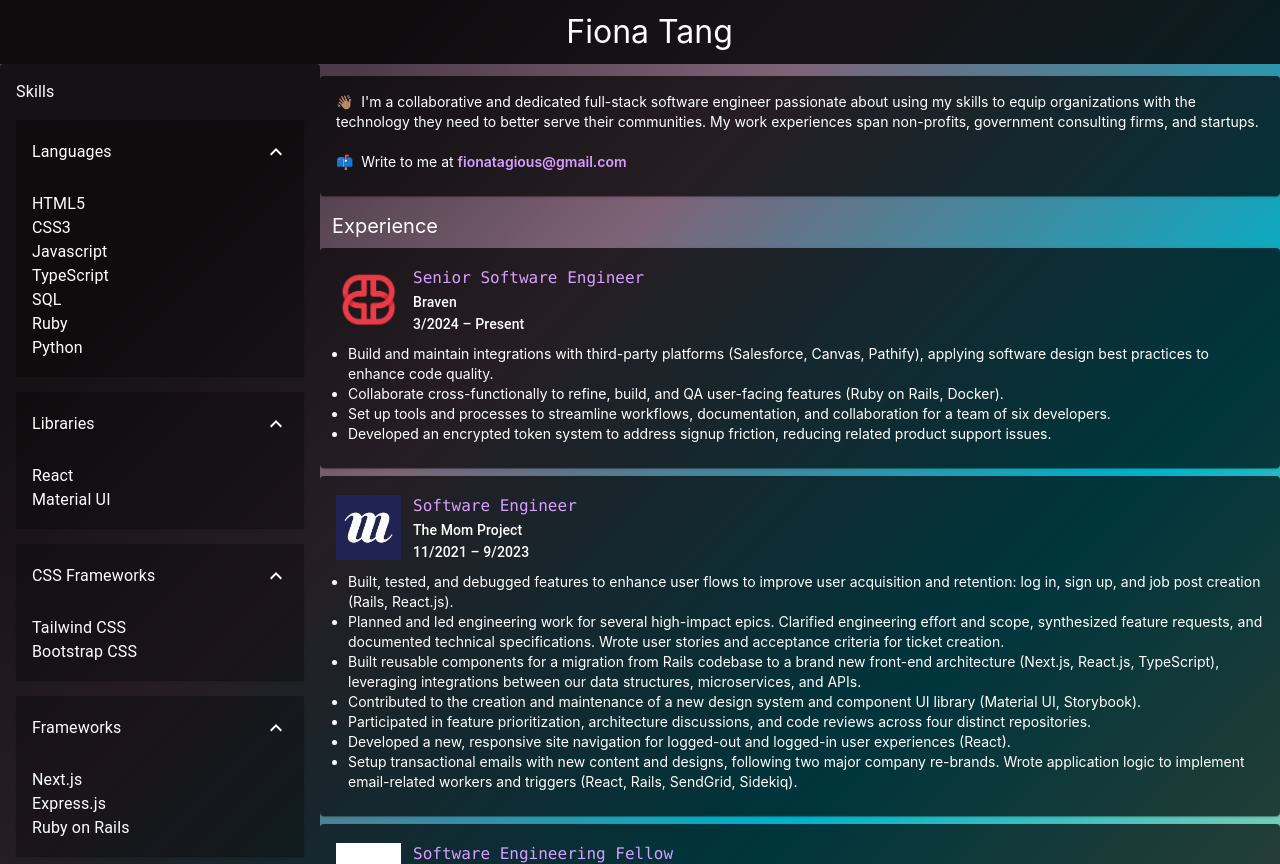
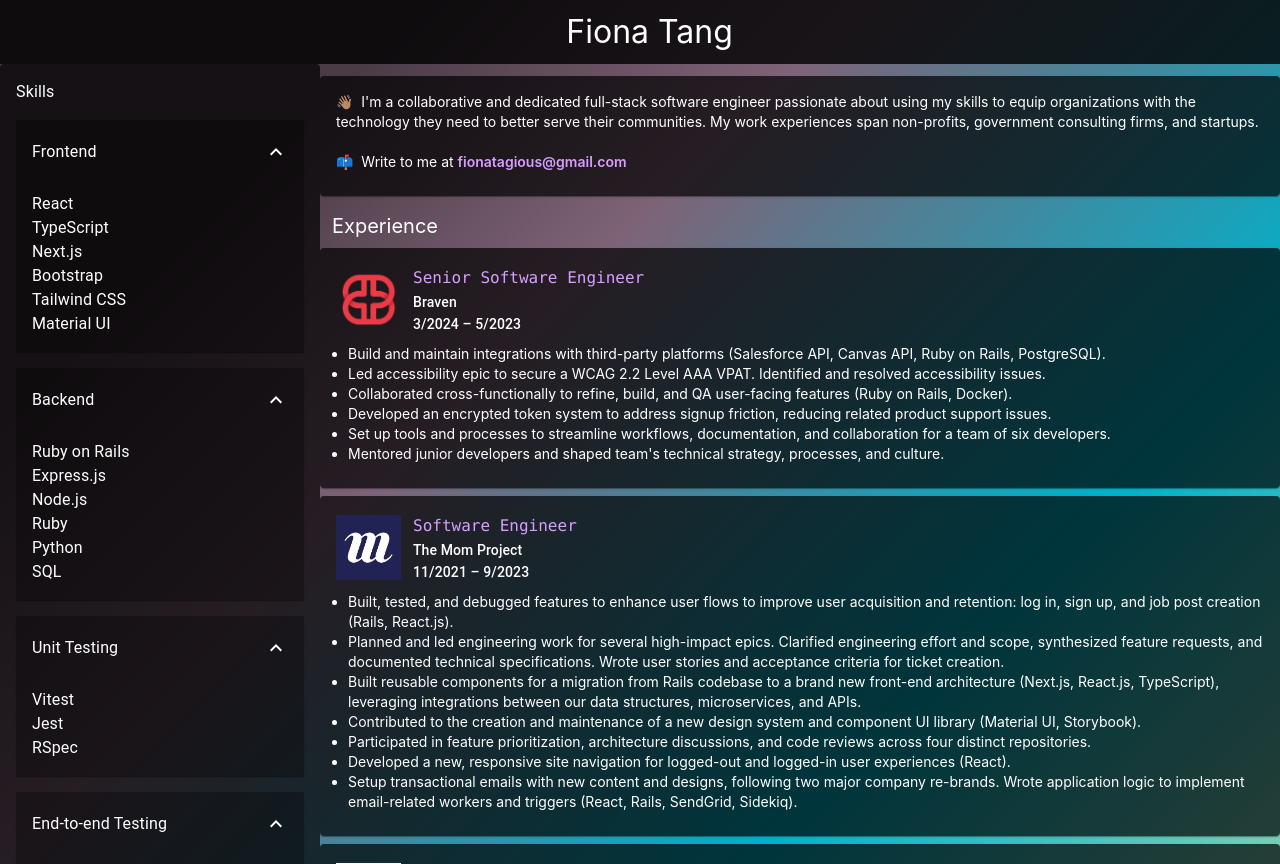
Before and after one commit to fionatagious/fiona.works, a Next.js app: page /resume in a window 1280 px wide. Built offline with nearby package versions, Linux system fonts and the light colour scheme.

Commit message:
update skills

```diff
--- a/src/app/consts.js
+++ b/src/app/consts.js
@@ -1,60 +1,67 @@
 export const skillsData = [
   {
-    name: "Languages",
+    name: "Frontend",
     children: [
-      { id: 1, name: "HTML5" },
-      { id: 2, name: "CSS3" },
-      { id: 3, name: "Javascript" },
-      { id: 5, name: "TypeScript" },
-      { id: 4, name: "SQL" },
-      { id: 6, name: "Ruby" },
-      { id: 7, name: "Python" },
+      { id: 1, name: "React" },
+      { id: 2, name: "TypeScript" },
+      { id: 3, name: "Next.js" },
+      { id: 5, name: "Bootstrap" },
+      { id: 4, name: "Tailwind CSS" },
+      { id: 6, name: "Material UI" },
     ],
   },
   {
-    name: "Libraries",
+    name: "Backend",
     children: [
-      { id: 1, name: "React" },
-      { id: 2, name: "Material UI" },
+      { id: 1, name: "Ruby on Rails" },
+      { id: 2, name: "Express.js" },
+      { id: 3, name: "Node.js" },
+      { id: 4, name: "Ruby" },
+      { id: 5, name: "Python" },
+      { id: 6, name: "SQL" },
     ],
   },
   {
-    name: "CSS Frameworks",
+    name: "Unit Testing",
     children: [
-      { id: 1, name: "Tailwind CSS" },
-      { id: 2, name: "Bootstrap CSS" },
+      { id: 1, name: "Vitest" },
+      { id: 2, name: "Jest" },
+      { id: 3, name: "RSpec" },
     ],
   },
   {
-    name: "Frameworks",
+    name: "End-to-end Testing",
     children: [
-      { id: 1, name: "Next.js" },
-      { id: 2, name: "Express.js" },
-      { id: 3, name: "Ruby on Rails" },
-    ],
-  },
-  {
-    name: "Testing",
-    children: [
-      { id: 1, name: "Jest" },
-      { id: 2, name: "Rspec" },
-      { id: 3, name: "Capybara" },
-      { id: 4, name: "Cypress" },
+      { id: 1, name: "Cypress" },
+      { id: 2, name: "Capybara" },
     ],
   },
   {
     name: "Databases",
     children: [
-      { id: 1, name: "MySQL" },
-      { id: 2, name: "PostgreSQL" },
+      { id: 1, name: "PostgreSQL" },
+      { id: 2, name: "MySQL" },
       { id: 3, name: "SQLite" },
     ],
   },
   {
-    name: "Observability",
+    name: "DevOps & CI/CD",
+    children: [
+      { id: 1, name: "AWS EC2" },
+      { id: 2, name: "Heroku" },
+      { id: 3, name: "Vercel" },
+      { id: 4, name: "GitHub Actions" },
+      { id: 5, name: "Jenkins" },
+      { id: 5, name: "Docker" },
+    ],
+  },
+  {
+    name: "Monitoring",
     children: [
       { id: 1, name: "Logz.io" },
       { id: 2, name: "Honeybadger" },
+      { id: 3, name: "Honeycomb" },
+      { id: 4, name: "Sentry" },
     ],
   },
   {
@@ -78,25 +85,33 @@ export const resumeBullets = [
     alias: "braven",
     jobTitle: "Senior Software Engineer",
     organization: "Braven",
-    datesWorked: "3/2024 – Present",
+    datesWorked: "3/2024 – 5/2023",
     summary:
       "Braven is a non-profit organization that empowers promising young people on their path to college graduation and strong first jobs. At Braven, I build user flows to help students from low-income and marginalized backgrounds access resources and opportunities.",
     children: [
       {
         id: 1,
-        bullet: `Build and maintain integrations with third-party platforms (Salesforce, Canvas, Pathify), applying software design best practices to enhance code quality.`,
+        bullet: `Build and maintain integrations with third-party platforms (Salesforce API, Canvas API, Ruby on Rails, PostgreSQL).`,
       },
       {
         id: 2,
-        bullet: `Collaborate cross-functionally to refine, build, and QA user-facing features (Ruby on Rails, Docker).`,
+        bullet: `Led accessibility epic to secure a WCAG 2.2 Level AAA VPAT. Identified and resolved accessibility issues.`,
       },
       {
         id: 3,
-        bullet: `Set up tools and processes to streamline workflows, documentation, and collaboration for a team of six developers.`,
+        bullet: `Collaborated cross-functionally to refine, build, and QA user-facing features (Ruby on Rails, Docker).`,
       },
       {
         id: 4,
         bullet: `Developed an encrypted token system to address signup friction, reducing related product support issues.`,
+      },
+      {
+        id: 5,
+        bullet: `Set up tools and processes to streamline workflows, documentation, and collaboration for a team of six developers.`,
+      },
+      {
+        id: 6,
+        bullet: `Mentored junior developers and shaped team's technical strategy, processes, and culture.`,
       },
     ],
   },
```
